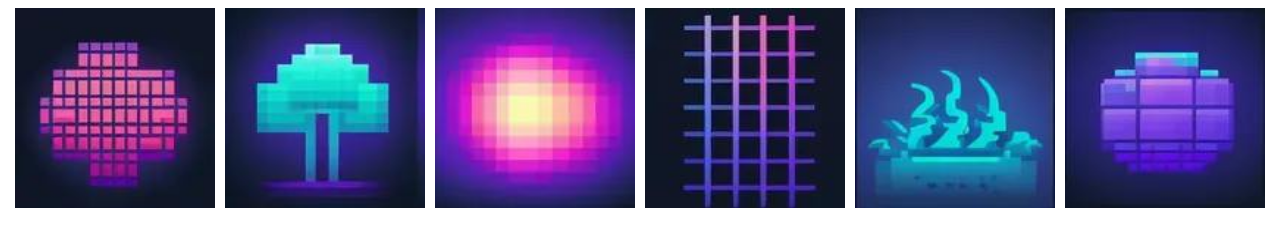
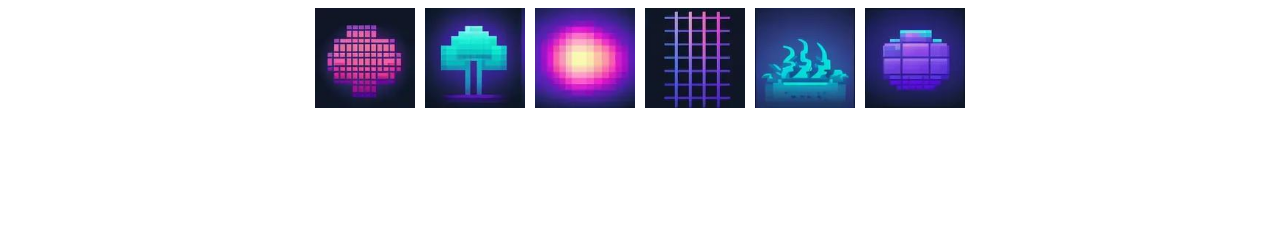
Before and after one commit to PashCode/test-PixelDust, a website: page index.html in a window 1280 px wide. Drawn offline with Linux system fonts and the light colour scheme.

Commit message:
30 commit

```diff
--- a/index.html
+++ b/index.html
@@ -21,8 +21,8 @@
         /* Контейнер для каждой картинки */
         .image-container {
             position: relative;
-            width: 200px;
-            height: 200px;
+            width: 100px;
+            height: 100px;
             overflow: hidden;
             cursor: pointer;
         }
@@ -47,7 +47,7 @@
         /* Маленькие "пиксели" */
         .pixel {
             position: absolute;
-            background-size: 200px 200px;
+            background-size: 100px 100px;
             margin: 0;
             padding: 0;
             border: none;
@@ -78,7 +78,7 @@
         wholeImage.classList.add('whole-image');
         container.appendChild(wholeImage);
 
-        const pixels = createPixels(container, 5);
+        const pixels = createPixels(container, 6);
         let isDisassembled = false;
 
         function togglePixelFade() {
@@ -89,7 +89,7 @@
                     if (index < shuffledPixels.length) {
                         wholeImage.style.opacity = 1 - (index / shuffledPixels.length);
                         shuffledPixels[index].style.opacity = '0';
-                        setTimeout(() => fadeOutNextPixel(index + 1), 10);
+                        setTimeout(() => fadeOutNextPixel(index + 1), 1);
                     } else {
                         wholeImage.style.opacity = 0;
                         isDisassembled = true;
@@ -104,7 +104,7 @@
                     if (index < shuffledPixels.length) {
                         wholeImage.style.opacity = index / shuffledPixels.length;
                         shuffledPixels[index].style.opacity = '1';
-                        setTimeout(() => fadeInNextPixel(index + 1), 10);
+                        setTimeout(() => fadeInNextPixel(index + 1), 1);
                     } else {
                         wholeImage.style.opacity = 1;
                         isDisassembled = false;
```
